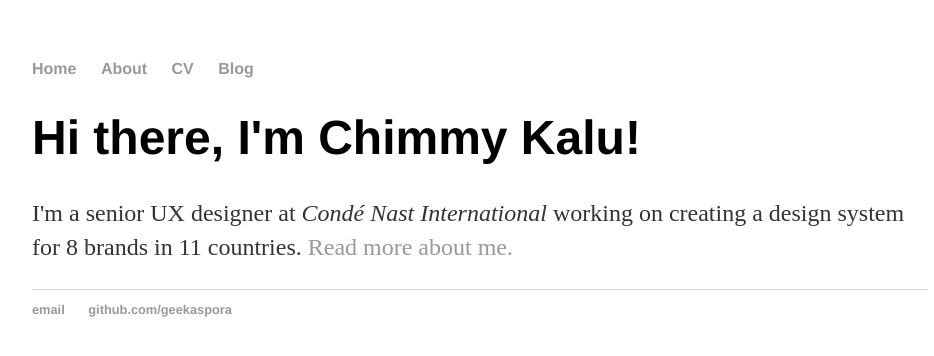
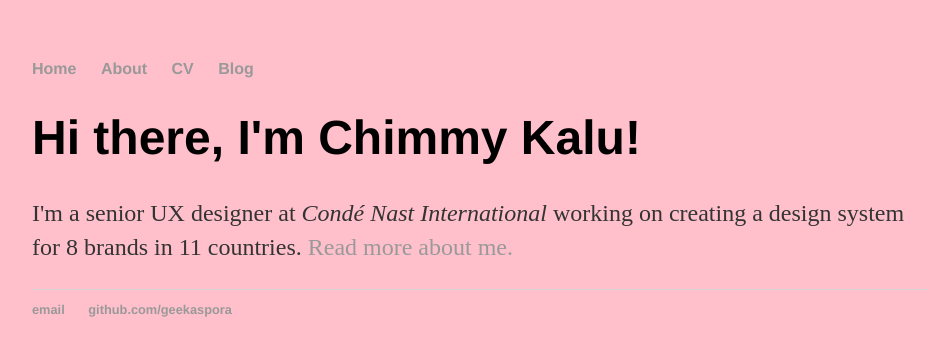
Before and after one commit to geekaspora/geekaspora.github.io, a Jekyll site: the page built from index.html, in a window 1280 px wide. Shown: the top 356 px of the page, without its empty margins (160-1094 px from the left). Built offline with Jekyll 4.4.1, drawn with Linux system fonts in a browser that asks for light colours.

Commit message:
Update main.css
Testing changing the CSS

```diff
--- a/css/main.css
+++ b/css/main.css
@@ -1,6 +1,7 @@
 body {
     margin: 60px auto;
     width: 70%;
+    background: pink;
 }
 nav ul, footer ul {
     font-family:'Helvetica', 'Arial', 'Sans-Serif';
```
